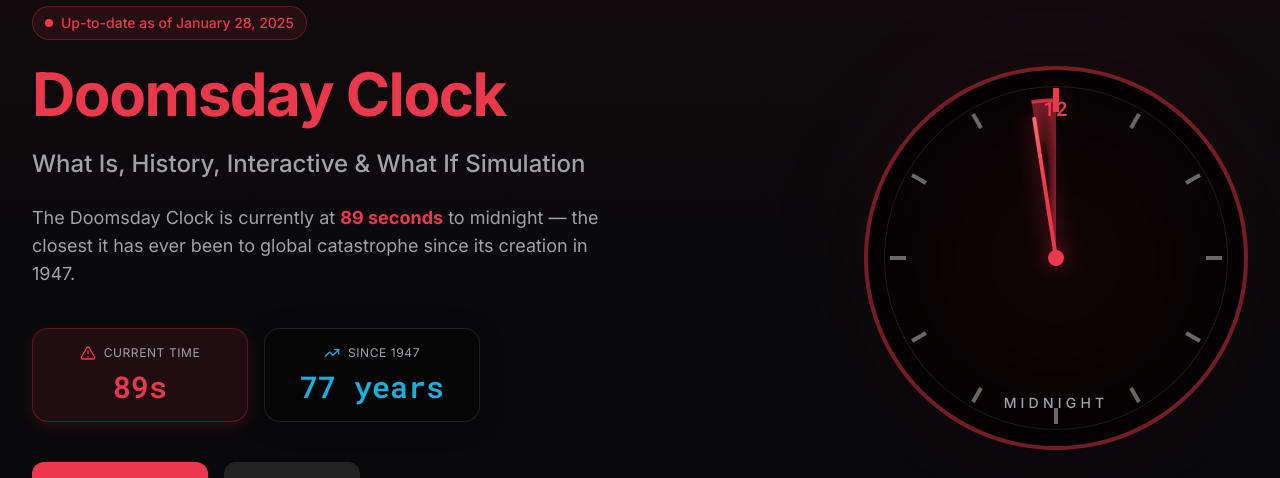
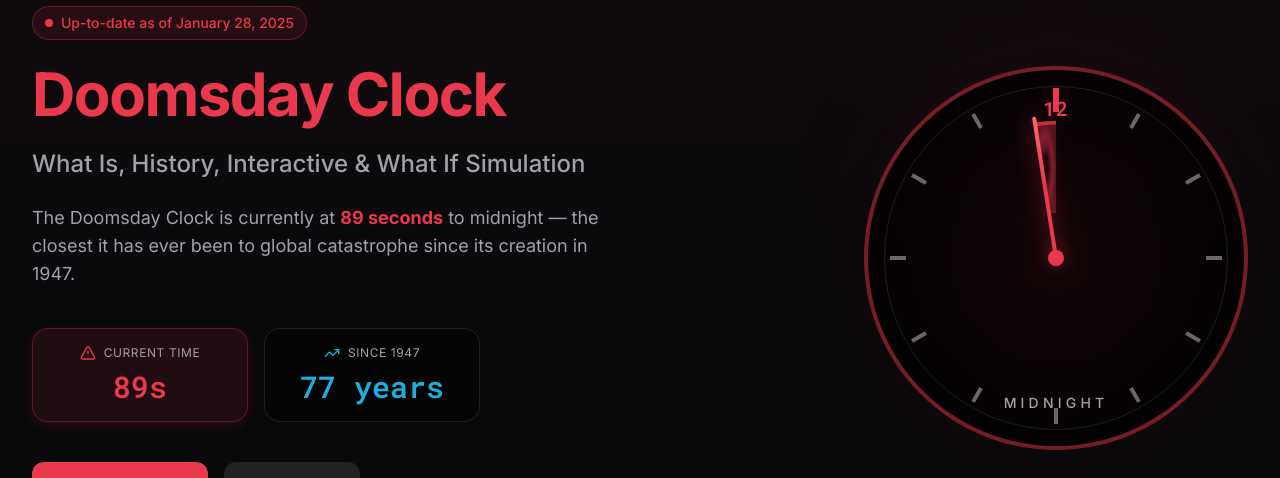
Before and after one commit to RamCali/DoomsdayClock, a React (Vite) app: page / in a window 1280 px wide. Shown: the part 214-692 px from the top of the page. Built offline with nearby package versions, Linux system fonts and the light colour scheme.

Commit message:
Fix clock wedge z-index and clipping issues
- Change wedge to donut shape (innerRadius: 12, outerRadius: 36)
- Add z-index to 12 label and MIDNIGHT text to prevent overlap
- Move wedge before labels in DOM order for proper layering

Co-Authored-By: Claude Opus 4.5 <noreply@anthropic.com>

```diff
--- a/src/components/DoomsdayClock.tsx
+++ b/src/components/DoomsdayClock.tsx
@@ -65,27 +65,24 @@ export function DoomsdayClock({ className }: DoomsdayClockProps) {
             );
           })}
 
-          {/* 12 (Midnight) label */}
-          <div className="absolute top-6 left-1/2 -translate-x-1/2">
-            <span className="text-doom font-bold text-lg sm:text-xl font-mono tracking-wider">
-              12
-            </span>
-          </div>
-
           {/* Pulsating red wedge between minute hand and midnight */}
           {(() => {
             // Wedge goes from the hand position (counter-clockwise from 12) to 12 o'clock
-            // Hand angle is negative (e.g., -8.9 degrees for 89 seconds)
-            // We need to draw from the hand position clockwise to midnight
             const wedgeAngleDeg = minutesToMidnight * 6; // positive angle in degrees
             const wedgeAngleRad = (wedgeAngleDeg * Math.PI) / 180;
-            const radius = 42;
-            // Start point: where the hand is (counter-clockwise from 12)
-            const startX = 50 - radius * Math.sin(wedgeAngleRad);
-            const startY = 50 - radius * Math.cos(wedgeAngleRad);
-            // End point: 12 o'clock (top)
-            const endX = 50;
-            const endY = 50 - radius;
+            // Reduced radius to avoid clipping into labels (was 42)
+            const innerRadius = 12;
+            const outerRadius = 36;
+            // Start points: where the hand is (counter-clockwise from 12)
+            const startXOuter = 50 - outerRadius * Math.sin(wedgeAngleRad);
+            const startYOuter = 50 - outerRadius * Math.cos(wedgeAngleRad);
+            const startXInner = 50 - innerRadius * Math.sin(wedgeAngleRad);
+            const startYInner = 50 - innerRadius * Math.cos(wedgeAngleRad);
+            // End points: 12 o'clock (top)
+            const endXOuter = 50;
+            const endYOuter = 50 - outerRadius;
+            const endXInner = 50;
+            const endYInner = 50 - innerRadius;
 
             return (
               <svg
@@ -95,20 +92,25 @@ export function DoomsdayClock({ className }: DoomsdayClockProps) {
                 <defs>
                   <radialGradient id="wedgeGradient" cx="50%" cy="50%" r="50%">
                     <stop offset="0%" stopColor="transparent" />
-                    <stop offset="30%" stopColor="transparent" />
-                    <stop offset="50%" stopColor={`rgba(234, 56, 76, ${0.2 * pulseIntensity})`} />
-                    <stop offset="100%" stopColor={`rgba(234, 56, 76, ${0.5 * pulseIntensity})`} />
+                    <stop offset="20%" stopColor="transparent" />
+                    <stop offset="40%" stopColor={`rgba(234, 56, 76, ${0.25 * pulseIntensity})`} />
+                    <stop offset="70%" stopColor={`rgba(234, 56, 76, ${0.5 * pulseIntensity})`} />
+                    <stop offset="100%" stopColor={`rgba(234, 56, 76, ${0.3 * pulseIntensity})`} />
                   </radialGradient>
                 </defs>
-                {/* Filled wedge */}
+                {/* Filled wedge (donut shape to avoid center) */}
                 <path
-                  d={`M 50 50 L ${startX} ${startY} A ${radius} ${radius} 0 0 1 ${endX} ${endY} Z`}
+                  d={`M ${startXInner} ${startYInner}
+                      L ${startXOuter} ${startYOuter}
+                      A ${outerRadius} ${outerRadius} 0 0 1 ${endXOuter} ${endYOuter}
+                      L ${endXInner} ${endYInner}
+                      A ${innerRadius} ${innerRadius} 0 0 0 ${startXInner} ${startYInner} Z`}
                   fill="url(#wedgeGradient)"
                   className="transition-all duration-1000"
                 />
-                {/* Glowing arc edge */}
+                {/* Glowing arc edge on outer radius only */}
                 <path
-                  d={`M ${startX} ${startY} A ${radius} ${radius} 0 0 1 ${endX} ${endY}`}
+                  d={`M ${startXOuter} ${startYOuter} A ${outerRadius} ${outerRadius} 0 0 1 ${endXOuter} ${endYOuter}`}
                   fill="none"
                   stroke={`rgba(234, 56, 76, ${0.8 * pulseIntensity})`}
                   strokeWidth="1"
@@ -117,6 +119,13 @@ export function DoomsdayClock({ className }: DoomsdayClockProps) {
               </svg>
             );
           })()}
+
+          {/* 12 (Midnight) label */}
+          <div className="absolute top-6 left-1/2 -translate-x-1/2 z-10">
+            <span className="text-doom font-bold text-lg sm:text-xl font-mono tracking-wider">
+              12
+            </span>
+          </div>
 
           {/* Center dot */}
           <div className="absolute top-1/2 left-1/2 w-4 h-4 -translate-x-1/2 -translate-y-1/2 rounded-full bg-doom glow-doom z-20" />
@@ -141,7 +150,7 @@ export function DoomsdayClock({ className }: DoomsdayClockProps) {
           </div>
 
           {/* "MIDNIGHT" text at bottom */}
-          <div className="absolute bottom-8 left-1/2 -translate-x-1/2">
+          <div className="absolute bottom-8 left-1/2 -translate-x-1/2 z-10">
             <span className="text-muted-foreground text-xs sm:text-sm uppercase tracking-[0.3em] font-medium">
               Midnight
             </span>
```
